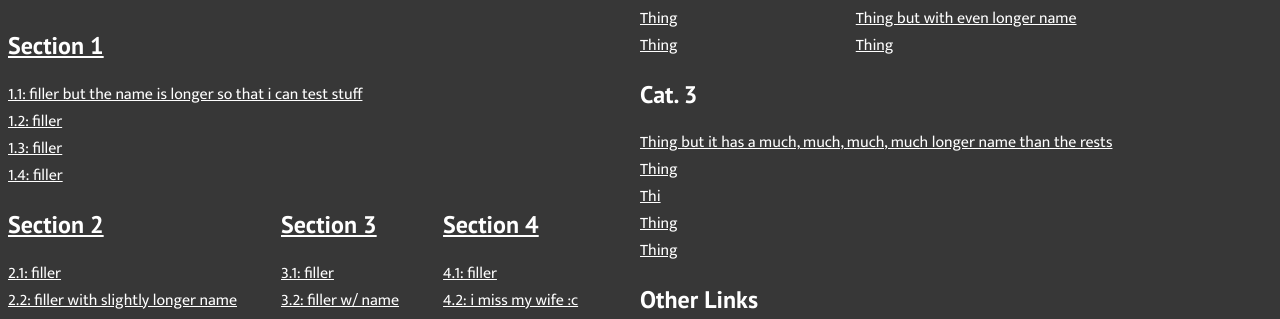
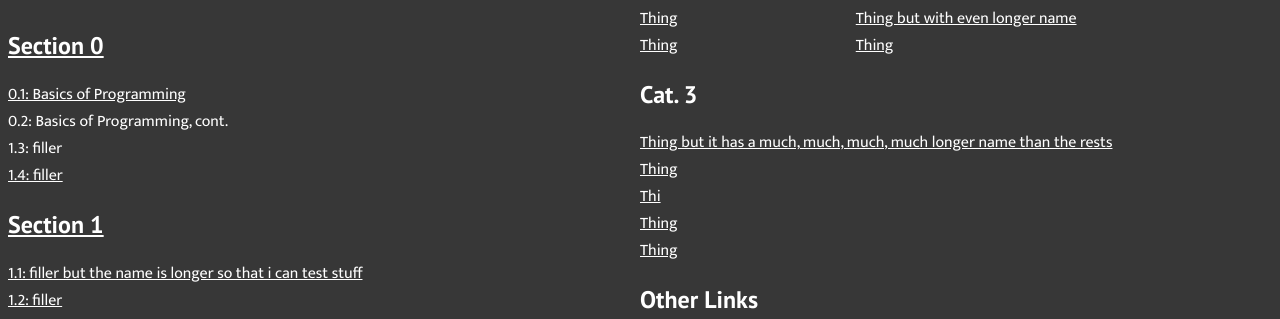
Before and after one commit to spicebushi/frogrammingDocSite, a plain HTML site: page index.html in a window 1280 px wide. Shown: the part 428-747 px from the top of the page. Drawn offline with Linux system fonts and the light colour scheme.

Commit message:
added section 0 stuff to index
progress is being made!!!!!!!!!

```diff
--- a/css/styles.css
+++ b/css/styles.css
@@ -186,7 +186,7 @@ h2 {
     font-family: "PT Sans", serif;
 }
 /* When a new lesson section is added, simply add it to this*/
-#section1, #section2, #section3, #section4, #section5, #section6 {
+#section0, #section1, #section2, #section3, #section4, #section5, #section6 {
     text-align: left;
     display: inline-block;
     margin-right: 2.5em;
--- a/index.html
+++ b/index.html
@@ -69,6 +69,15 @@
                         <br>
                 <div class="homelessons">
                     <h1>Lessons</h1>
+                    <div id="section0">
+                        <a href="#"><h2>Section 0</h2></a>
+                        <div class="homelessSec">
+                            <a href="lessonSection0/lesson0-1.html"><p>0.1: Basics of Programming</p></a>
+                            <a href="lessonSection0/lesson0-2.html"><p>0.2: Basics of Programming, cont.</a>
+                            <a href="#"><p>1.3: filler</p></a>
+                            <a href="#"><p>1.4: filler</p></a>
+                        </div>
+                    </div>
                     <div id="section1">
                         <a href="#"><h2>Section 1</h2></a>
                         <div class="homelessSec">
```
